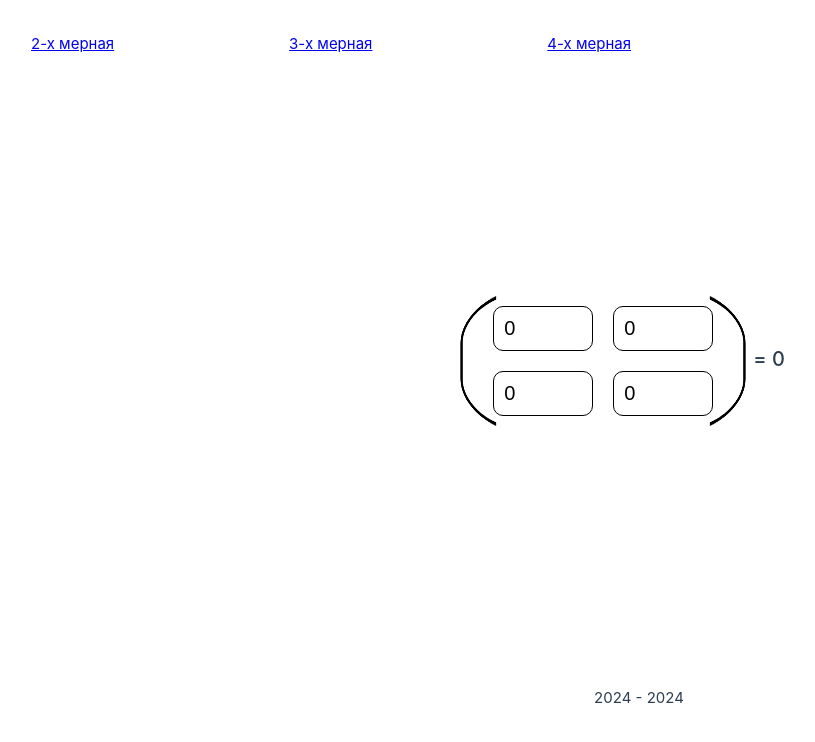
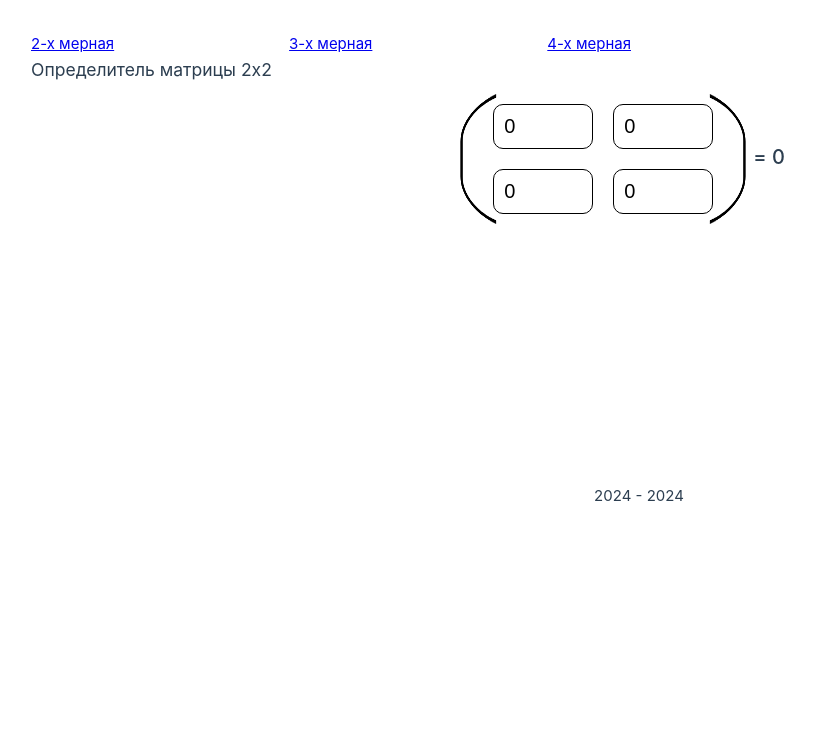
Before and after one commit to StasBeep/teacherProgramm, a Vue app: page / in a window 1280 px wide. Shown: the top 742 px of the page, without its empty margins (1-816 px from the left). Built offline with nearby package versions, Linux system fonts and the light colour scheme.

Commit message:
добавление заголовка через компонент

```diff
--- /dev/null
+++ b/src/components/TitleMatrix.vue
@@ -0,0 +1,18 @@
+<template>
+    <h3>
+        {{ title }}
+    </h3>
+</template>
+
+<script setup>
+defineProps({
+    title: {
+        type: String,
+        required: true
+    }
+})
+</script>
+
+<style lang="scss" scoped>
+
+</style>
--- a/src/views/HomeView.vue
+++ b/src/views/HomeView.vue
@@ -1,4 +1,5 @@
 <template>
+  <TitleMatrix title="Определитель матрицы 2х2" />
   <main class="determinant">
     <figure class="determinant-matrix">
       <div class="determinant-matrix-bracket" />
@@ -25,6 +26,7 @@
 
 <script setup>
 import { ref } from 'vue'; // Переменные состояния
+import TitleMatrix from '../components/TitleMatrix.vue'
 import Footer from "../components/Footer.vue" // Компонент, используемый в вёрстке
 name: "HomeView";
 
@@ -87,7 +89,7 @@ const resultMinor2to2 = (i, matrix) => {
 .determinant {
   display: flex;
   justify-content: center;
-  margin: 250px auto;
+  margin: 20px auto 250px;
 
   &-matrix {
     position: relative;
```
